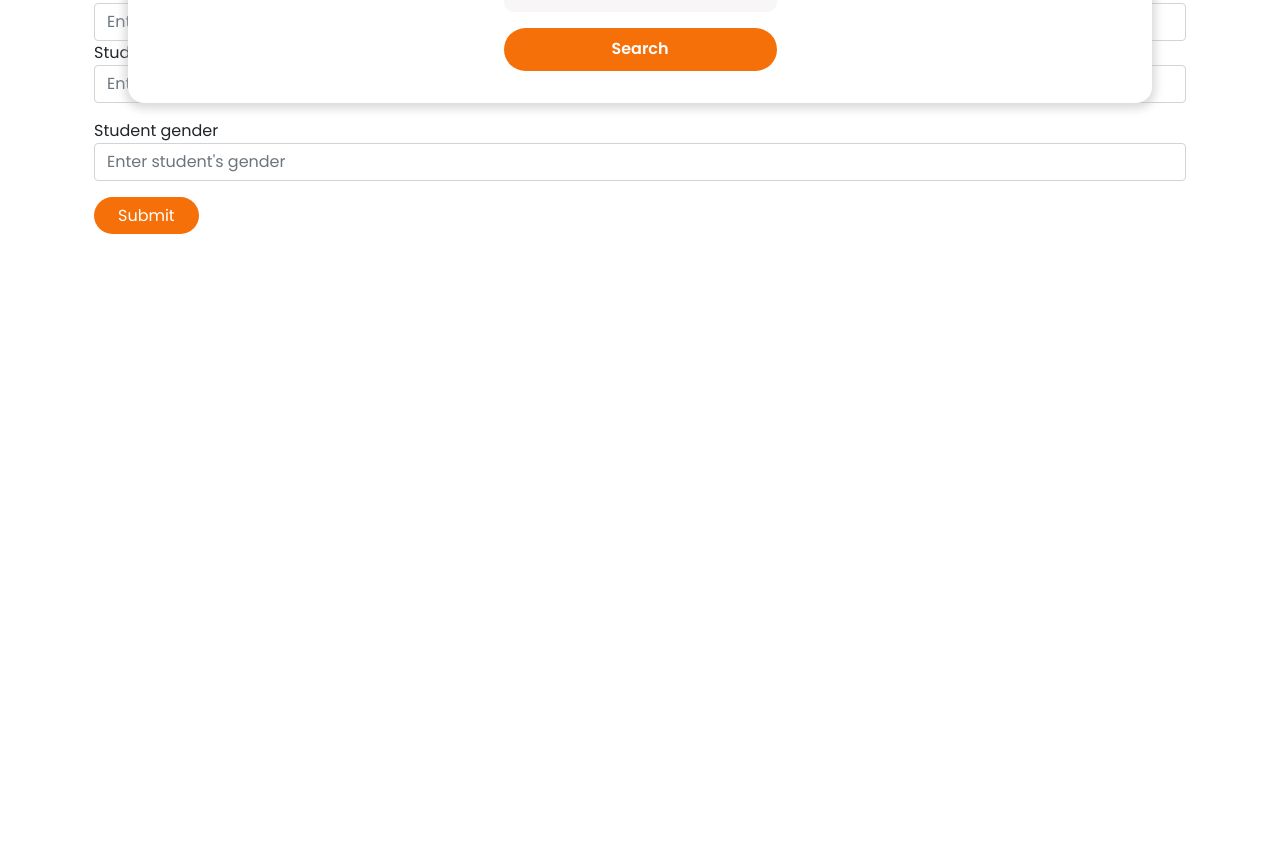
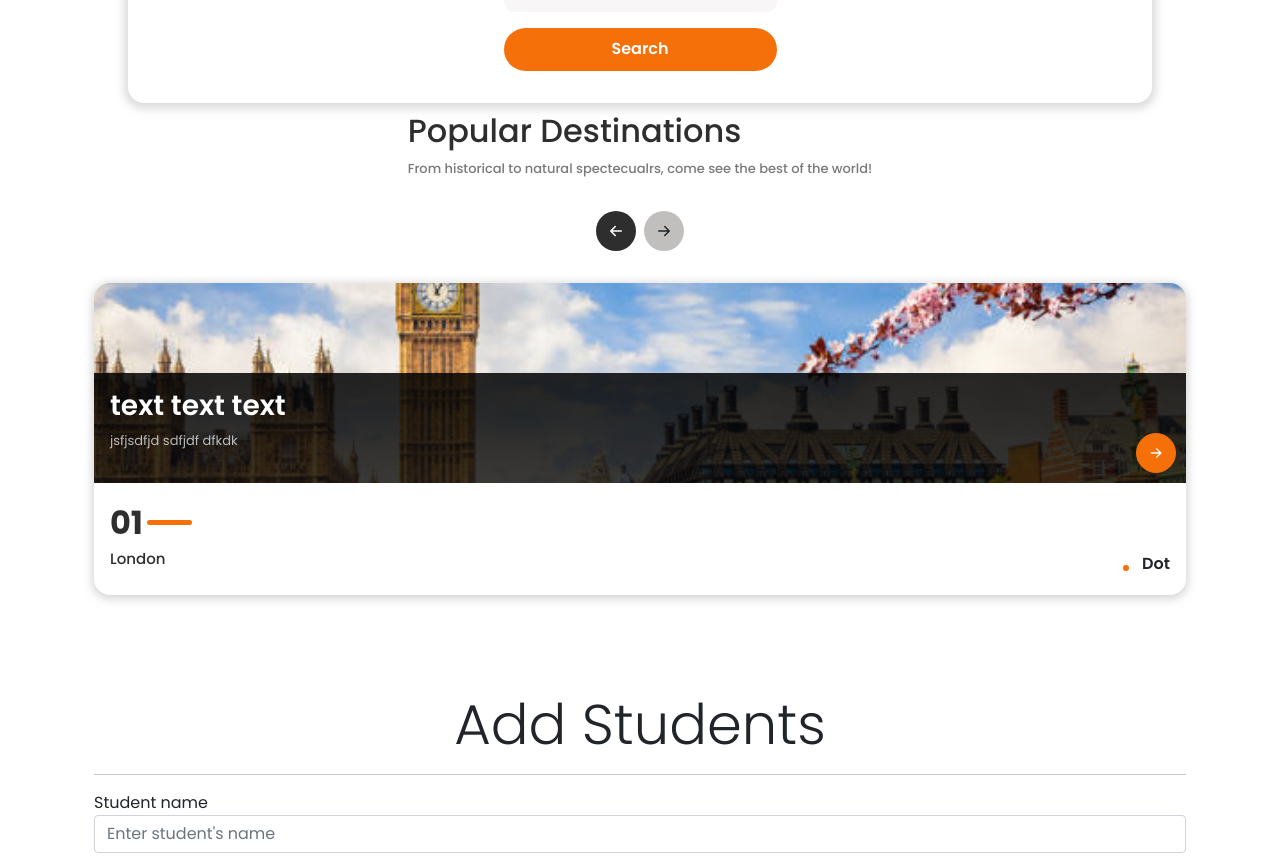
Before and after one commit to umayangi12/myCrudApp, a React (Create React App) app in the folder frontend/: page /addStudent in a window 1280 px wide. Shown: the part 761-1617 px from the top of the page. Before the commit the page ends 995 px from the top, so only its background shows below. Built offline with nearby package versions, Linux system fonts and the light colour scheme.

Commit message:
popular section created

```diff
--- a/frontend/src/App.js
+++ b/frontend/src/App.js
@@ -6,6 +6,7 @@ import EditStudent from "./components/student/EditStudent";
 import AllStudents from "./components/student/AllStudents";
 import ViewStudent from "./components/student/ViewStudent";
 import Home from "./components/home/Home";
+import Popular from "./components/popular/Popular";
 
 function App() {
   return (
@@ -15,7 +16,8 @@ function App() {
           <Header />
         </header>
         <main>
-         <Home/>
+          <Home />
+          <Popular />
           <Routes>
             <Route path="/getAllStudents" element={<AllStudents />} exact />
             <Route path="/addStudent" element={<AddStudent />} exact />
--- /dev/null
+++ b/frontend/src/components/popular/Popular.jsx
@@ -0,0 +1,54 @@
+import React from "react";
+import { BsArrowLeftShort } from "react-icons/bs";
+import { BsArrowRightShort } from "react-icons/bs";
+import { BsDot } from "react-icons/bs";
+import "./popular.scss";
+import londonImg from "../../assets/img/london.jpg";
+
+const Popular = () => {
+  return (
+    <section className="popular section container">
+      <div className="secContainer">
+        <div className="secHeader flex">
+          <div className="textDiv">
+            <h2 className="secTitle">Popular Destinations</h2>
+            <p>
+              From historical to natural spectecualrs, come see the best of the
+              world!
+            </p>
+          </div>
+          <div className="iconsDiv flex">
+            <BsArrowLeftShort className="icon leftIcon" />
+            <BsArrowRightShort className="icon" />
+          </div>
+        </div>
+        <div className="mainContent grid">
+          <div className="singleDestination">
+            <div className="destImage">
+              <img src={londonImg} alt="Image title" />
+              <div className="overlayInfo">
+                <h3>text text text</h3>
+                <p>jsfjsdfjd sdfjdf dfkdk</p>
+                <BsArrowRightShort className="icon" />
+              </div>
+            </div>
+            <div className="destFooter">
+              <div className="number">01</div>
+              <div className="destText flex">
+                <h6>London</h6>
+                <span className="flex">
+                  <span className="dot">
+                    <BsDot className="icon" />
+                  </span>
+                  Dot
+                </span>
+              </div>
+            </div>
+          </div>
+        </div>
+      </div>
+    </section>
+  );
+};
+
+export default Popular;
--- /dev/null
+++ b/frontend/src/components/popular/popular.scss
@@ -0,0 +1,172 @@
+:root {
+    --PrimaryColor: hsl(26, 93%, 50%);
+    --HoverColor: hsl(26, 90%, 42%);
+    --blackColor: hsl(26, 0%, 18%);
+    --whiteColor: hsl(26, 0%, 100%);
+    --textColor: hsl(240, 1%, 48%);
+    --whiteColorDeam: hsl(0, 0%, 93%);
+    --greyBg: hsl(0, 0%, 96%);
+    --greyText: hsl(0, 2%, 75%);
+    --inputColor: hsl(330, 12%, 97%);
+}
+
+.popular{
+    padding-top: 15rem;
+
+    .secContainer{
+        .secHeader{
+            flex-direction: column;
+            align-items: center;
+            gap: 1rem;
+
+            .textDiv{
+                .secTitle{
+                    color: var(--blackColor);
+                    line-height: 1.5rem;
+                    padding-bottom: .5rem;
+                }
+                p{
+                    font-size: 13px;
+                    color: var(--textColor);
+                    font-weight: 500;
+                }
+            }
+            .iconsDiv{
+                gap: 0.5rem;
+                .icon{
+                    padding: .5rem;
+                    background: var(--greyText);
+                    border-radius: 50%;
+                    font-size: 2.5rem;
+                    &:hover{
+                        background: var(--blackColor);
+                        color: var(--whiteColor);
+                    }
+                }
+                .leftIcon{
+                    background: var(--blackColor);
+                    color: var(--whiteColor);
+                    &:hover{
+                        background: var(--greyText);
+                        color: var(--blackColor);
+                    }
+                }
+            }
+        }
+        .mainContent{
+            padding: 2rem 0;
+            gap: 1rem;
+
+            .singleDestination{
+                overflow: hidden;
+                border-radius: 1rem;
+                box-shadow: 0 2px 8px 2px rgba(178, 178, 178, 0.548);
+
+                .destImage{
+                    height: 200px;
+                    width: 100%;
+                    position: relative;
+                    overflow: hidden;
+                    img{
+                        height: 100%;
+                        width: 100%;
+                        object-fit: cover;
+                    }
+
+                    .overlayInfo{
+                        position: absolute;
+                        display: flex;
+                        align-items: flex-start;
+                        padding: 1rem;
+                        justify-content: center;
+                        flex-direction: column;
+                        background: linear-gradient(rgba(0,0,0,0.846), rgba(0,0,0,0.759));
+                        bottom: 0;
+                        width: 100%;
+                        // height: 100%;
+                        overflow: hidden;
+
+                        h3{
+                            color: var(--whiteColor);
+                            font-weight: 600;
+                        }
+
+                        p{
+                            color: var(--whiteColor);
+                            opacity: .7;
+                            font-size: 13px;
+                        }
+
+                        .icon{
+                            position: absolute;
+                            right: 10px;
+                            bottom: 10px;
+                            padding: .5rem;
+                            background: var(--PrimaryColor);
+                            font-size: 2.5rem;
+                            border-radius: 50%;
+                            color: var(--whiteColor);
+                            border: 1px solid var(--PrimaryColor);
+                            transition: .3s ease;
+
+                            &:hover{
+                                background: var(--blackColor);
+                                border: 1px solid var(--PrimaryColor);
+                                color: var(--PrimaryColor);
+                            }
+                        }
+                    }
+                }
+                .destFooter{
+                    padding: 1rem;
+
+                    .number{
+                        font-size: 2rem;
+                        font-weight: 700;
+                        color: var(--blackColor);
+                        position: relative;
+                        width: max-content;
+                        &::after{
+                            content: '';
+                            position: absolute;
+                            background: var(--PrimaryColor);
+                            top: 45%;
+                            right: -150%;
+                            height: 5px;
+                            width: 45px;
+                            border-radius: 1rem;
+                        }
+                    }
+                    .destText{
+                        justify-content: space-between;
+
+                        h6{
+                            color: var(--blackColor);
+                            font-size: 15px;
+                        }
+
+                        .flex{
+                            font-size: 16px;
+                            font-weight: 600;
+                            align-items: flex-start;
+                            transform: translateY(5px);
+                            .icon{
+                                color: var(--PrimaryColor);
+                            }
+
+
+                        }
+                    }
+                }
+                &:hover{
+                    .overlayInfo{
+                        overflow: visible;
+                        padding: 1rem 1.5rem;
+                        height: 100%;
+                    }
+                }
+            }
+        }
+    }
+
+}
```
Also changed, not shown: frontend/src/assets/img/london.jpg (added), frontend/src/components/popular/popular.css (added).
